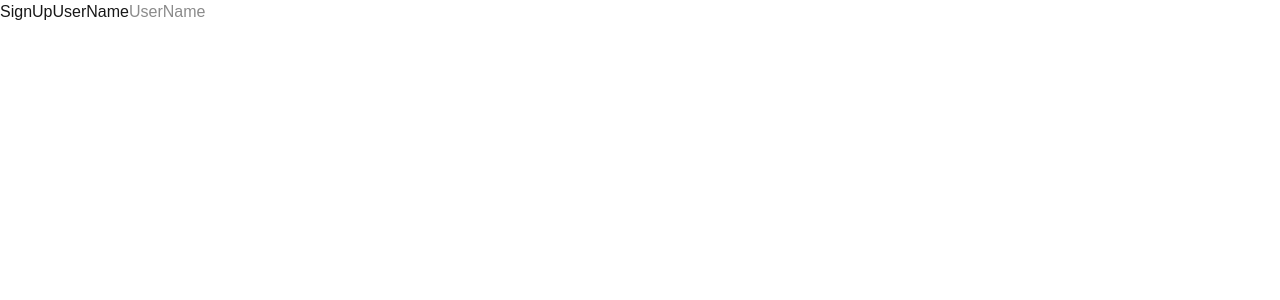
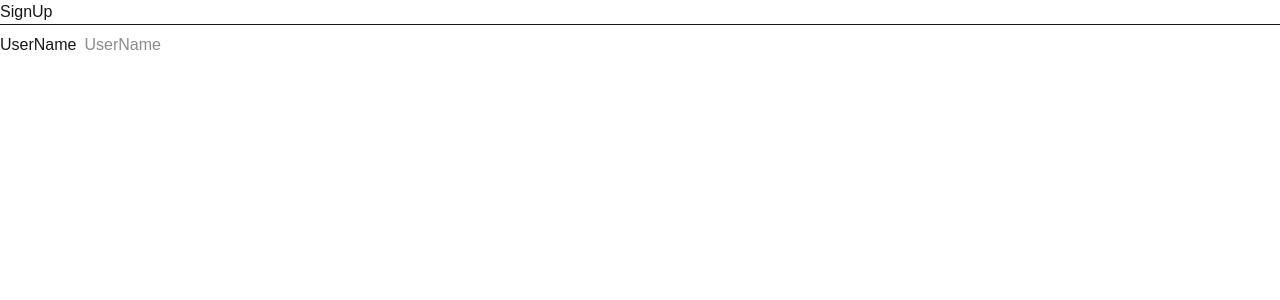
Before and after one commit to javarndalpas/AuthNextApp, a Next.js app: page /signup in a window 1280 px wide. Shown: the top 300 px of the page. Built offline with nearby package versions, Linux system fonts and the light colour scheme.

Commit message:
code to dev

```diff
--- a/src/app/signup/page.tsx
+++ b/src/app/signup/page.tsx
@@ -1,3 +1,4 @@
+"use client"
 import React from "react"
 
 export default function SignUpPage() {
@@ -14,11 +15,11 @@ export default function SignUpPage() {
 
     return (
         <>
-            <div className="flex">
+            <div className="">
                 <h1>SignUp</h1>
                 <hr />
                 <label htmlFor="username">UserName</label>
-                <input type="text"
+                <input className="p-2" type="text"
                     id="username"
                     value={user.username}
                     onChange={(e) => setUser({ ...user, username: e.target.value })}
```
